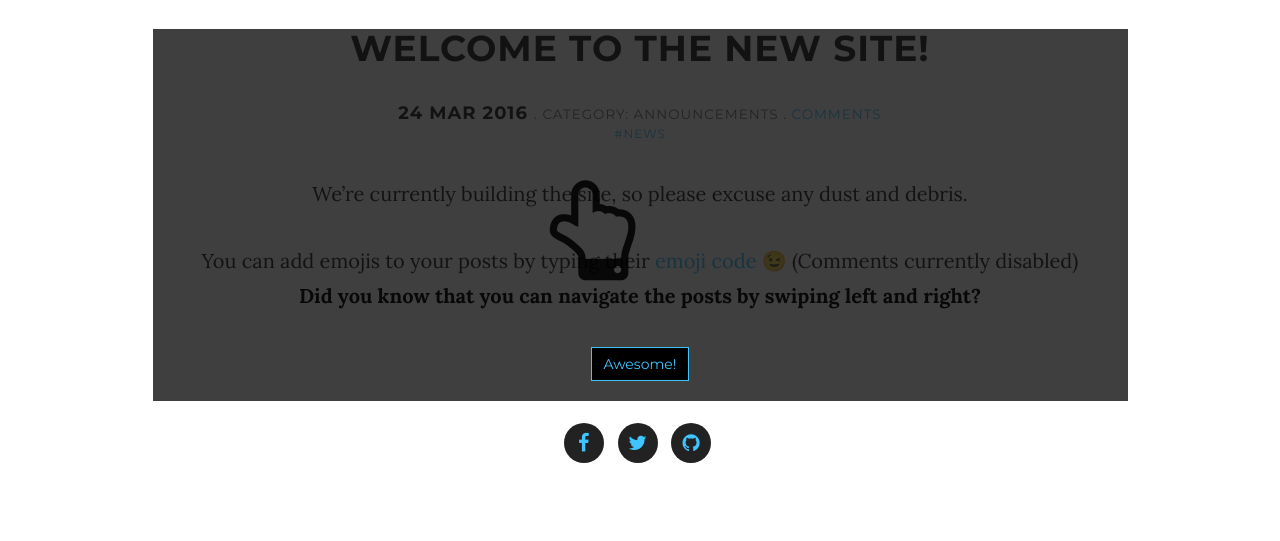
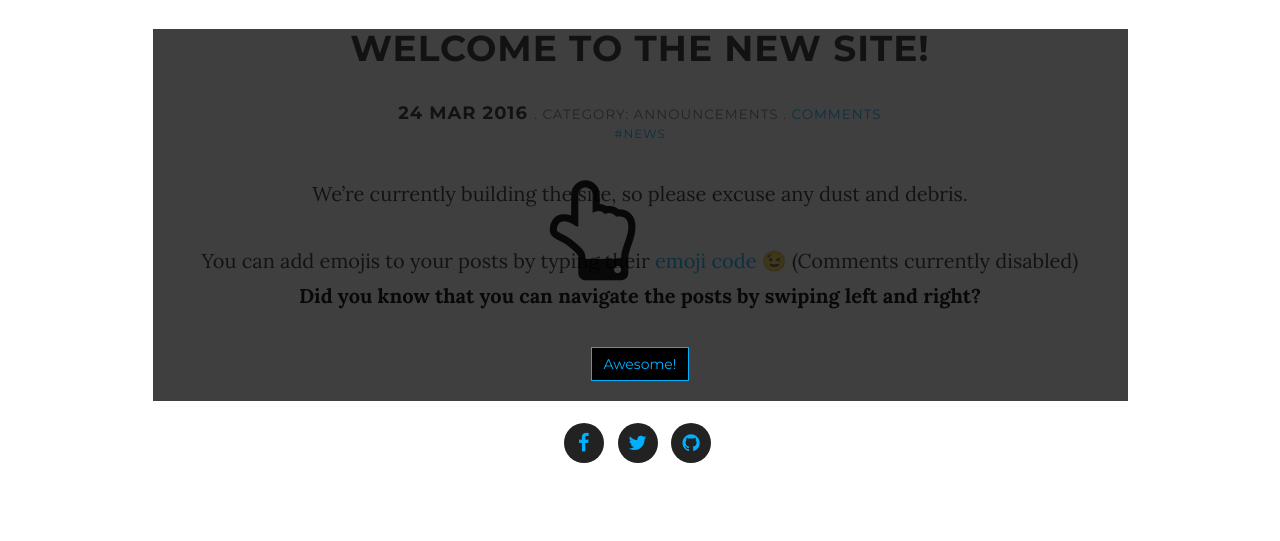
Before and after one commit to WilloWispGames/WilloWispGames.github.io, a Jekyll site: the page built from _posts/2016-03-24-welcome.md, in a window 1280 px wide. Shown: the part 221-762 px from the top of the page. Built offline with Jekyll 4.4.1, drawn with Linux system fonts in a browser that asks for light colours; nearby versions of some CDN libraries; emoji names are drawn with the system emoji font; comment, search, counter and statistics services are not loaded; a style sheet for code colours, icons or effects is not loaded.

Commit message:
Update _variables.scss

```diff
--- a/_sass/_variables.scss
+++ b/_sass/_variables.scss
@@ -1,6 +1,6 @@
 // Variables
 
-$primary: #40c4ff; //rgba(#000000, 0.54);
+$primary: #00b0ff; //#40c4ff; //Secondary: rgba(#000000, 0.54);
 $dark: #000;
 $light: #fff;
 $greyPane: #f5f5f5;
```
